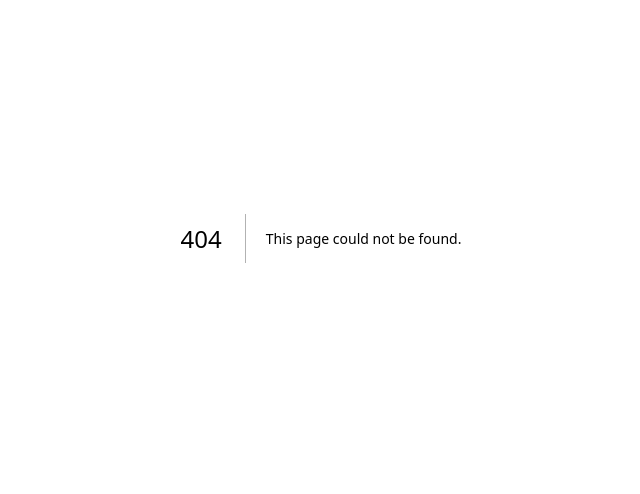
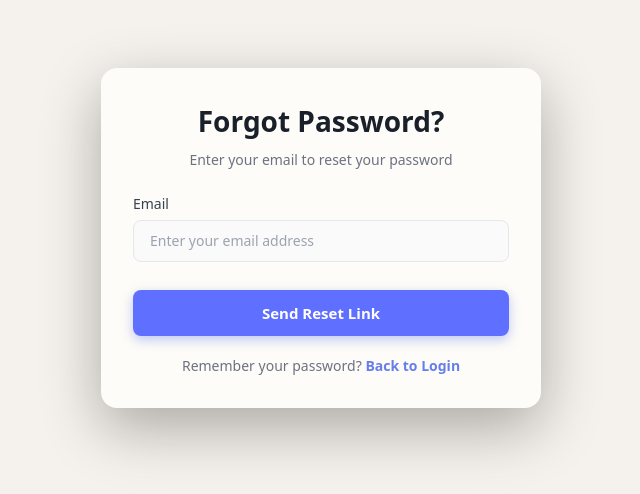
Before and after one commit to hossain-shifat/Prescripto, a Next.js app: page /forgot-password in a window 1280 px wide. Before the commit this address had no page. Shown: the part 162-656 px from the top of the page, without its empty margins (319-959 px from the left). Built offline with nearby package versions, Linux system fonts and the light colour scheme.

Commit message:
Add some changes in register page

```diff
--- /dev/null
+++ b/app/(auth)/forgot-password/page.jsx
@@ -0,0 +1,155 @@
+'use client';
+
+import { useState } from 'react';
+import { useForm } from 'react-hook-form';
+
+export default function ForgotPasswordPage() {
+    const [emailSent, setEmailSent] = useState(false);
+
+    const {
+        register,
+        handleSubmit,
+        formState: { errors },
+    } = useForm();
+
+    const onSubmit = (data) => {
+        console.log(data);
+        setEmailSent(true);
+        // Here you would typically send the data to your API
+        setTimeout(() => {
+            alert('Password reset link sent to your email! 📧');
+        }, 500);
+    };
+
+    return (
+        <div className="min-h-screen flex items-center justify-center p-5">
+            <div className="w-full max-w-110 bg-base-100 rounded-2xl shadow-[0_20px_60px_rgba(0,0,0,0.3)] p-8 animate-slideUp">
+                {!emailSent ? (
+                    <>
+                        {/* Header */}
+                        <div className="text-center mb-6">
+                            <h1 className="text-[28px] font-semibold text-base-content mb-2">
+                                Forgot Password?
+                            </h1>
+                            <p className="text-sm text-[#6b7280]">
+                                Enter your email to reset your password
+                            </p>
+                        </div>
+
+                        {/* Form */}
+                        <form onSubmit={handleSubmit(onSubmit)} noValidate>
+                            {/* Email */}
+                            <div className="mb-6">
+                                <label htmlFor="email" className="block text-sm font-medium text-[#374151] mb-1.5">
+                                    Email
+                                </label>
+                                <input
+                                    type="email"
+                                    id="email"
+                                    placeholder="Enter your email address"
+                                    className={`w-full px-4 py-2.5 border-[1.5px] rounded-lg text-sm text-base-content transition-all bg-[#fafafa] focus:bg-white focus:outline-none focus:border-[#667eea] focus:shadow-[0_0_0_3px_rgba(102,126,234,0.1)] placeholder:text-[#9ca3af] ${errors.email ? 'border-[#ef4444] bg-[#fef2f2]' : 'border-[#e5e7eb]'
+                                        }`}
+                                    {...register('email', {
+                                        required: 'Please enter your email address',
+                                        pattern: {
+                                            value: /^[^\s@]+@[^\s@]+\.[^\s@]+$/,
+                                            message: 'Please enter a valid email address',
+                                        },
+                                    })}
+                                />
+                                {errors.email && (
+                                    <span className="block text-xs text-[#ef4444] mt-1">
+                                        {errors.email.message}
+                                    </span>
+                                )}
+                            </div>
+
+                            {/* Submit Button */}
+                            <button
+                                type="submit"
+                                className="w-full py-3 mt-1 bg-primary text-white border-none rounded-lg text-[15px] font-semibold cursor-pointer transition-all shadow-[0_4px_12px_rgba(102,126,234,0.4)] hover:-translate-y-0.5 hover:shadow-[0_6px_20px_rgba(102,126,234,0.5)] active:translate-y-0"
+                            >
+                                Send Reset Link
+                            </button>
+
+                            {/* Back to Login Link */}
+                            <div className="text-center mt-5">
+                                <p className="text-sm text-[#6b7280]">
+                                    Remember your password?{' '}
+                                    <a
+                                        href="/login"
+                                        className="text-[#667eea] hover:text-[#5568d3] font-semibold hover:underline transition-colors"
+                                    >
+                                        Back to Login
+                                    </a>
+                                </p>
+                            </div>
+                        </form>
+                    </>
+                ) : (
+                    <>
+                        {/* Success Message */}
+                        <div className="text-center">
+                            {/* Icon */}
+                            <div className="w-20 h-20 mx-auto mb-6 rounded-full bg-gradient-to-br from-[#667eea] to-[#764ba2] flex items-center justify-center">
+                                <svg
+                                    className="w-10 h-10 text-white"
+                                    fill="none"
+                                    stroke="currentColor"
+                                    viewBox="0 0 24 24"
+                                >
+                                    <path
+                                        strokeLinecap="round"
+                                        strokeLinejoin="round"
+                                        strokeWidth="2"
+                                        d="M3 8l7.89 5.26a2 2 0 002.22 0L21 8M5 19h14a2 2 0 002-2V7a2 2 0 00-2-2H5a2 2 0 00-2 2v10a2 2 0 002 2z"
+                                    />
+                                </svg>
+                            </div>
+
+                            <h1 className="text-[28px] font-semibold text-base-content mb-3">
+                                Check Your Email
+                            </h1>
+                            <p className="text-sm text-[#6b7280] mb-8">
+                                We've sent a password reset link to your email address. Please check your inbox and follow the instructions.
+                            </p>
+
+                            {/* Action Buttons */}
+                            <div className="space-y-3">
+                                <button
+                                    onClick={() => setEmailSent(false)}
+                                    className="w-full py-3 bg-primary text-white border-none rounded-lg text-[15px] font-semibold cursor-pointer transition-all shadow-[0_4px_12px_rgba(102,126,234,0.4)] hover:-translate-y-0.5 hover:shadow-[0_6px_20px_rgba(102,126,234,0.5)] active:translate-y-0"
+                                >
+                                    Resend Email
+                                </button>
+
+                                <a
+                                    href="/login"
+                                    className="block w-full py-3 bg-transparent text-[#667eea] border-[1.5px] border-[#667eea] rounded-lg text-[15px] font-semibold cursor-pointer transition-all hover:bg-[#667eea] hover:text-white"
+                                >
+                                    Back to Login
+                                </a>
+                            </div>
+                        </div>
+                    </>
+                )}
+            </div>
+
+            <style jsx>{`
+        @keyframes slideUp {
+          from {
+            opacity: 0;
+            transform: translateY(30px);
+          }
+          to {
+            opacity: 1;
+            transform: translateY(0);
+          }
+        }
+        .animate-slideUp {
+          animation: slideUp 0.5s ease-out;
+        }
+      `}</style>
+        </div>
+    );
+}
--- a/app/(auth)/register/page.jsx
+++ b/app/(auth)/register/page.jsx
@@ -110,7 +110,7 @@ export default function RegisterPage() {
                             type="text"
                             id="fullName"
                             placeholder="Enter your full name"
-                            className={`w-full px-4 py-2.5 border-[1.5px] rounded-lg text-sm text-base-content transition-all bg-[#fafafa] focus:bg-white focus:outline-none focus:border-[#667eea] focus:shadow-[0_0_0_3px_rgba(102,126,234,0.1)] placeholder:text-[#9ca3af] ${errors.fullName ? 'border-[#ef4444] bg-[#fef2f2]' : 'border-[#e5e7eb]'
+                            className={`w-full px-4 py-2.5 border-[1.5px] rounded-lg text-sm text-base-content transition-all bg-base-200 focus:bg-base-100 focus:outline-none focus:border-[#667eea] focus:shadow-[0_0_0_3px_rgba(102,126,234,0.1)] placeholder:text-[#9ca3af] ${errors.fullName ? 'border-[#ef4444] bg-[#fef2f2]' : 'border-[#e5e7eb]'
                                 }`}
                             {...register('fullName', {
                                 required: 'Please enter your full name',
@@ -136,7 +136,7 @@ export default function RegisterPage() {
                             type="email"
                             id="email"
                             placeholder="Enter your email address"
-                            className={`w-full px-4 py-2.5 border-[1.5px] rounded-lg text-sm text-base-content transition-all bg-[#fafafa] focus:bg-white focus:outline-none focus:border-[#667eea] focus:shadow-[0_0_0_3px_rgba(102,126,234,0.1)] placeholder:text-[#9ca3af] ${errors.email ? 'border-[#ef4444] bg-[#fef2f2]' : 'border-[#e5e7eb]'
+                            className={`w-full px-4 py-2.5 border-[1.5px] rounded-lg text-sm text-base-content transition-all bg-base-200 focus:bg-base-100 focus:outline-none focus:border-[#667eea] focus:shadow-[0_0_0_3px_rgba(102,126,234,0.1)] placeholder:text-[#9ca3af] ${errors.email ? 'border-[#ef4444] bg-[#fef2f2]' : 'border-[#e5e7eb]'
                                 }`}
                             {...register('email', {
                                 required: 'Please enter your email address',
@@ -166,7 +166,7 @@ export default function RegisterPage() {
                                 type="tel"
                                 id="phone"
                                 placeholder="1XXX-XXXXXX"
-                                className={`w-full pl-12.5 pr-4 py-2.5 border-[1.5px] rounded-lg text-sm text-base-content transition-all bg-[#fafafa] focus:bg-white focus:outline-none focus:border-[#667eea] focus:shadow-[0_0_0_3px_rgba(102,126,234,0.1)] placeholder:text-[#9ca3af] ${errors.phone ? 'border-[#ef4444] bg-[#fef2f2]' : 'border-[#e5e7eb]'
+                                className={`w-full pl-12.5 pr-4 py-2.5 border-[1.5px] rounded-lg text-sm text-base-content transition-all bg-base-200 focus:bg-base-100 focus:outline-none focus:border-[#667eea] focus:shadow-[0_0_0_3px_rgba(102,126,234,0.1)] placeholder:text-[#9ca3af] ${errors.phone ? 'border-[#ef4444] bg-[#fef2f2]' : 'border-[#e5e7eb]'
                                     }`}
                                 {...register('phone', {
                                     required: 'Please enter your phone number',
@@ -204,7 +204,7 @@ export default function RegisterPage() {
                                 type={showPassword ? 'text' : 'password'}
                                 id="password"
                                 placeholder="Create a strong password"
-                                className={`w-full px-4 py-2.5 pr-12 border-[1.5px] rounded-lg text-sm text-base-content transition-all bg-[#fafafa] focus:bg-white focus:outline-none focus:border-[#667eea] focus:shadow-[0_0_0_3px_rgba(102,126,234,0.1)] placeholder:text-[#9ca3af] ${errors.password ? 'border-[#ef4444] bg-[#fef2f2]' : 'border-[#e5e7eb]'
+                                className={`w-full px-4 py-2.5 pr-12 border-[1.5px] rounded-lg text-sm text-base-content transition-all bg-base-200 focus:bg-base-100 focus:outline-none focus:border-[#667eea] focus:shadow-[0_0_0_3px_rgba(102,126,234,0.1)] placeholder:text-[#9ca3af] ${errors.password ? 'border-[#ef4444] bg-[#fef2f2]' : 'border-[#e5e7eb]'
                                     }`}
                                 {...register('password', {
                                     required: 'Please enter a password',
```
